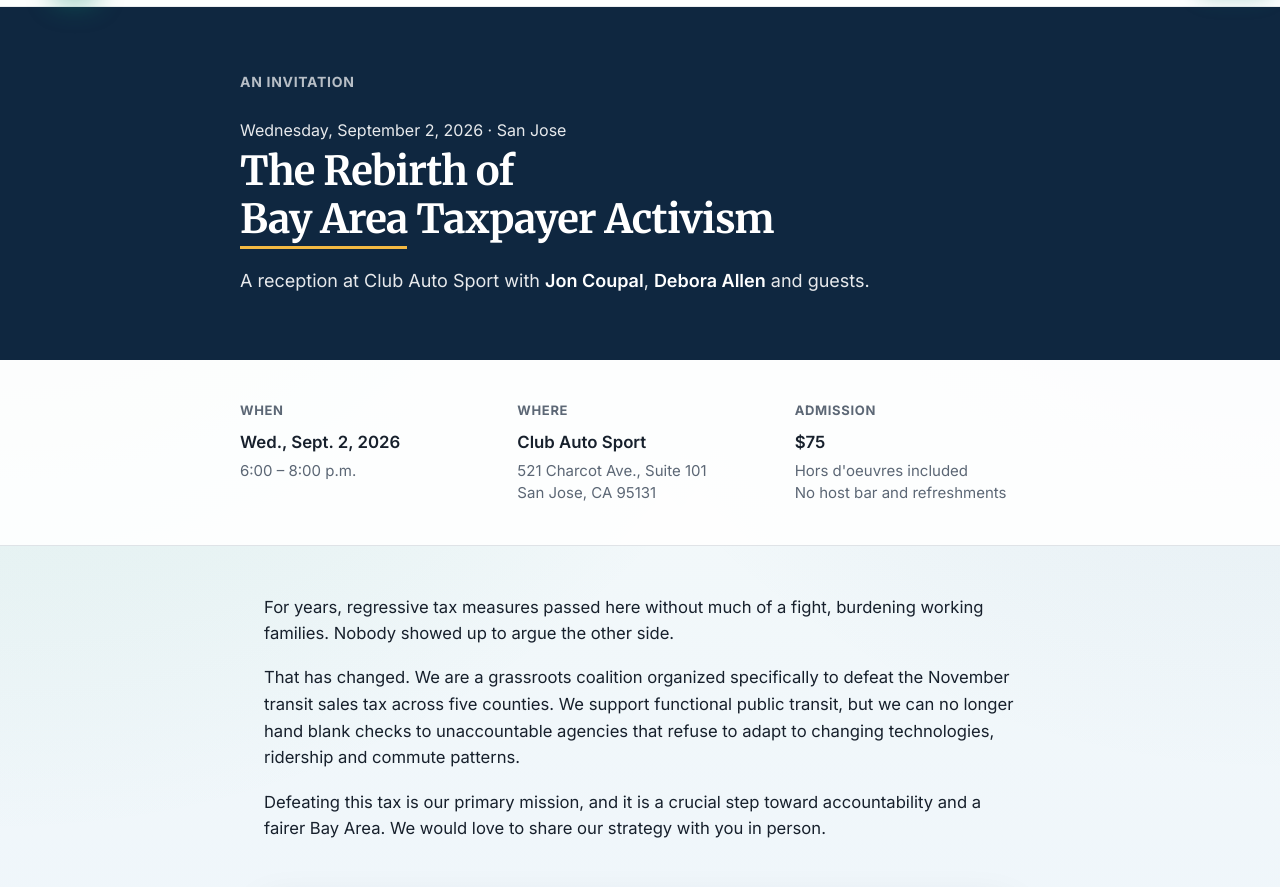
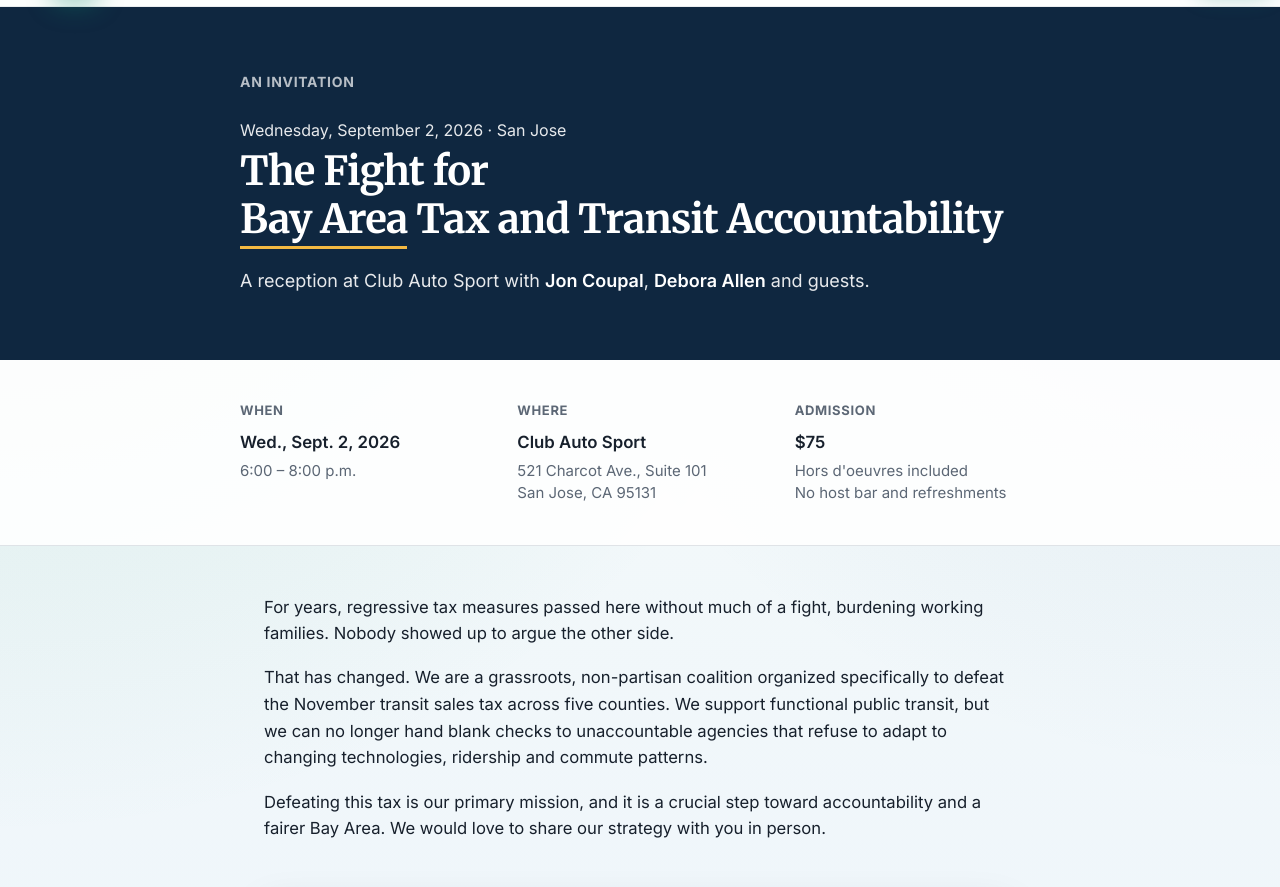
Before and after one commit to joffemd/transitaccountability, a website: page cas-fundraiser.html in a window 1280 px wide. Shown: the part 63-950 px from the top of the page. Drawn offline with Linux system fonts and the light colour scheme.

Commit message:
Update fundraiser headline and intro for non-partisan alignment

```diff
--- a/cas-fundraiser.html
+++ b/cas-fundraiser.html
@@ -287,7 +287,7 @@
         <div class="fundraiser-header-content">
             <div class="fundraiser-invitation">An Invitation</div>
             <div class="fundraiser-date">Wednesday, September 2, 2026 &middot; San Jose</div>
-            <h1 class="fundraiser-title">The Rebirth of <br><span>Bay Area</span> Taxpayer Activism</h1>
+            <h1 class="fundraiser-title">The Fight for <br><span>Bay Area</span> Tax and Transit Accountability</h1>
             <p class="fundraiser-subtitle">A reception at Club Auto Sport with <strong>Jon Coupal</strong>, <strong>Debora Allen</strong> and guests.</p>
         </div>
     </div>
@@ -315,7 +315,7 @@
     <div class="main-content">
         <div class="prose">
             <p>For years, regressive tax measures passed here without much of a fight, burdening working families. Nobody showed up to argue the other side.</p>
-            <p>That has changed. We are a grassroots coalition organized specifically to defeat the November transit sales tax across five counties. We support functional public transit, but we can no longer hand blank checks to unaccountable agencies that refuse to adapt to changing technologies, ridership and commute patterns.</p>
+            <p>That has changed. We are a grassroots, non-partisan coalition organized specifically to defeat the November transit sales tax across five counties. We support functional public transit, but we can no longer hand blank checks to unaccountable agencies that refuse to adapt to changing technologies, ridership and commute patterns.</p>
             <p>Defeating this tax is our primary mission, and it is a crucial step toward accountability and a fairer Bay Area. We would love to share our strategy with you in person.</p>
         </div>
 
```
